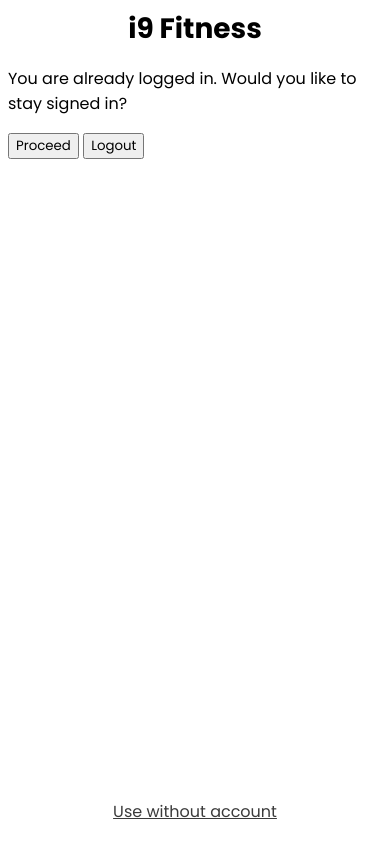
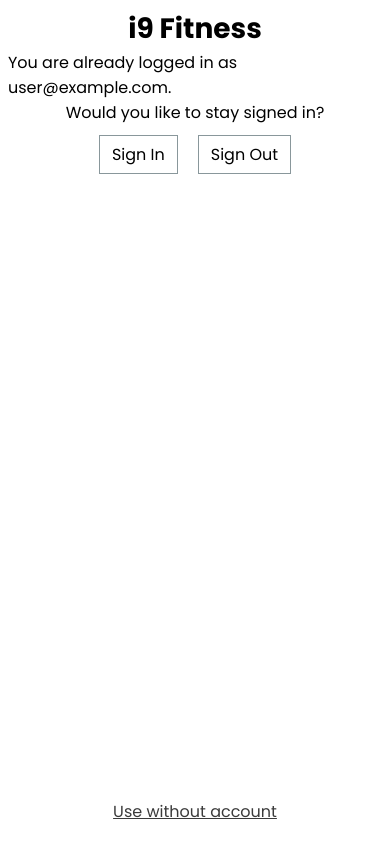
Before and after one commit to kopatsis/i9frontend, a SvelteKit app: page /login in a window 390 px wide. Built offline with nearby package versions, Linux system fonts and the light colour scheme; no server answers; sample sign-in values are in the browser's storage.

Commit message:
full login pages mobile style

```diff
--- a/src/components/Logout.svelte
+++ b/src/components/Logout.svelte
@@ -1,11 +1,33 @@
 <script>
-	import { goto } from "$app/navigation";
-	import { logout } from "$lib/jshelp/localtoken";
+	import { goto } from '$app/navigation';
+	import { logout } from '$lib/jshelp/localtoken';
 
-    const logoutBoth = () => {
-        logout();
-        goto('./login');
-    }
+	const logoutBoth = () => {
+		logout();
+		goto('./login');
+	};
 </script>
 
-<button on:click={logoutBoth}>Logout</button>
+<button class="submit" on:click={logoutBoth}>Sign Out</button>
+
+<style>
+	.submit {
+		border-radius: 0px;
+		transition: border-color 150ms ease-in-out 0s;
+		outline: none;
+		font-size: 16px;
+		margin: 10px;
+		padding-top: 6px;
+		padding-bottom: 6px;
+		padding-left: 12px;
+		padding-right: 12px;
+		border: 1px solid rgb(137, 151, 155);
+		color: inherit;
+		background-color: transparent;
+		font-weight: normal;
+	}
+
+	.submit:hover {
+		background-color: aliceblue;
+	}
+</style>
--- a/src/routes/login/+page.svelte
+++ b/src/routes/login/+page.svelte
@@ -49,14 +49,12 @@
 	<b class="logheadtxt">i9 Fitness</b>
 </div>
 
-
 {#if !signUpForm}
 	<Signin bind:signUp={signUpForm} />
+{:else}
+	<Signup bind:signUp={signUpForm} />
+{/if}
 <button class="link-button" on:click={localLogin}>Use without account</button>
-{:else}
-	<Signup bind:signUp={signUpForm}/>
-{/if}
-
 
 <style>
 	.link-button {
@@ -79,7 +77,7 @@
 		text-decoration: none;
 	}
 
-	.loghead{
+	.loghead {
 		width: 100%;
 		display: flex;
 		flex-direction: row;
@@ -87,7 +85,7 @@
 		justify-content: center;
 	}
 
-	.logheadtxt{
+	.logheadtxt {
 		font-size: 28px;
 	}
 </style>
--- a/src/routes/login/Signin.svelte
+++ b/src/routes/login/Signin.svelte
@@ -16,6 +16,8 @@
 	let errorMessage = '';
 	let isUserLoggedIn = false;
 	let forgotPass = false;
+
+	let exUser = null;
 
 	async function signIn() {
 		try {
@@ -41,6 +43,7 @@
 	onMount(() => {
 		auth.onAuthStateChanged((user) => {
 			if (user) {
+				exUser = user.email;
 				console.log(user);
 				isUserLoggedIn = true;
 			} else {
@@ -55,10 +58,15 @@
 </script>
 
 {#if isUserLoggedIn}
+	<div class="isloggedin">
 		<div>
-		<p>You are already logged in. Would you like to stay signed in?</p>
-		<button on:click={proceed}>Proceed</button>
+			You are already logged in{#if exUser}&nbsp;as {exUser}{/if}.
+		</div>
+		<div>Would you like to stay signed in?</div>
+		<div class="isloggedbuttons">
+			<button class="submit" on:click={proceed}>Sign In</button>
 			<Logout />
+		</div>
 	</div>
 {:else}
 	<div class="loginouter">
@@ -125,7 +133,7 @@
 		justify-content: center;
 	}
 
-  .submit{
+	.submit {
 		border-radius: 0px;
 		transition: border-color 150ms ease-in-out 0s;
 		outline: none;
@@ -141,11 +149,11 @@
 		font-weight: normal;
 	}
 
-  .submit:hover{
+	.submit:hover {
 		background-color: aliceblue;
 	}
 
-  button{
+	button {
 		cursor: pointer;
 	}
 
@@ -171,9 +179,19 @@
 		padding-right: 10px;
 	}
 
-  form{
+	form {
 		display: flex;
 		flex-direction: column;
 		align-items: center;
 	}
+
+	.isloggedin {
+		display: flex;
+		flex-direction: column;
+		align-items: center;
+	}
+
+	.isloggedbuttons {
+		display: flex;
+	}
 </style>
--- a/src/routes/login/Signup.svelte
+++ b/src/routes/login/Signup.svelte
@@ -20,13 +20,13 @@
 
 	let error = '';
 	let name = '';
+	let passwordActive = false;
 
 	function validateEmail(email) {
 		return /^[^\s@]+@[^\s@]+\.[^\s@]+$/.test(email);
 	}
 
 	$: emailValid = validateEmail(email);
-	$: emailMessage = emailValid ? 'Email is valid' : 'Please enter a valid email address';
 
 	$: hasMinimumLength = password.length >= 10;
 	$: containsLetter = /[a-zA-Z]/.test(password);
@@ -34,18 +34,7 @@
 
 	$: isValidPassword = hasMinimumLength && containsLetter && containsNumber;
 
-	$: passwordsMatch = password === confirmPassword && password !== '';
-
-	$: lengthMessage = hasMinimumLength
-		? 'Length is sufficient.'
-		: 'Password must be at least 10 characters.';
-	$: letterMessage = containsLetter
-		? 'Contains at least one letter.'
-		: 'Password must contain at least one letter.';
-	$: numberMessage = containsNumber
-		? 'Contains at least one number.'
-		: 'Password must contain at least one number.';
-	$: matchMessage = passwordsMatch ? 'Passwords match.' : 'Passwords must match.';
+	$: passwordsMatch = password === confirmPassword || password === '';
 
 	async function signupFirebase() {
 		if (isValidPassword && passwordsMatch && emailValid) {
@@ -86,10 +75,27 @@
 
 	<label class="hide" for="email">Email:</label>
 	<input type="email" id="email" bind:value={email} placeholder="Email" required />
-	<div class="verif">{emailMessage}</div>
 
 	<label class="hide" for="password">Password:</label>
-	<input type="password" id="password" bind:value={password} placeholder="Password" required />
+	<input
+		type="password"
+		id="password"
+		bind:value={password}
+		placeholder="Password"
+		required
+		on:focus={() => (passwordActive = true)}
+		on:blur={() => (passwordActive = false)}
+	/>
+
+	<div class="verif" class:complete={hasMinimumLength}>
+		{#if hasMinimumLength}&check;{:else}&times;{/if} Password must be at least 10 characters
+	</div>
+	<div class="verif" class:complete={containsLetter}>
+		{#if containsLetter}&check;{:else}&times;{/if} Password must contain at least one letter
+	</div>
+	<div class="verif" class:complete={containsNumber}>
+		{#if containsNumber}&check;{:else}&times;{/if} Password must contain at least one number
+	</div>
 
 	<label class="hide" for="confirmPassword">Confirm Password:</label>
 	<input
@@ -99,21 +105,27 @@
 		placeholder="Confirm Password"
 		required
 	/>
-	<div class="verif">{lengthMessage}</div>
-	<div class="verif">{letterMessage}</div>
-	<div class="verif">{numberMessage}</div>
-	<div class="verif">{matchMessage}</div>
 
-	{#if isValidPassword && passwordsMatch && emailValid}
+	<div class="verif" class:invis={(passwordActive && !isValidPassword) || passwordsMatch}>Passwords do not match</div>
+
+	{#if isValidPassword && passwordsMatch && emailValid && name !== ''}
 		<button class="submit" on:click|preventDefault={signupFirebase}>Sign Up</button>
-		<div>Password is valid and confirmed!</div>
+		<div class="verif complete">Ready to submit!</div>
 	{:else}
 		<button class="submit" type="button">Sign Up</button>
-		<div class="verif">Please complete all required fields</div>
+		{#if isValidPassword && passwordsMatch && name !== ''}
+		<div class="verif">Please enter a valid email address</div>
+		{:else}
+			<div class="verif">Please complete all required fields</div>
+		{/if}
 	{/if}
 </form>
 
 <style>
+	.verif.invis {
+		visibility: hidden;
+	}
+
 	.link-button {
 		background: none;
 		border: none;
@@ -198,4 +210,8 @@
 		font-size: 12px;
 		color: red;
 	}
+
+	.verif.complete {
+		color: green;
+	}
 </style>
```
Lines whose indentation alone changed are shown as unchanged.
